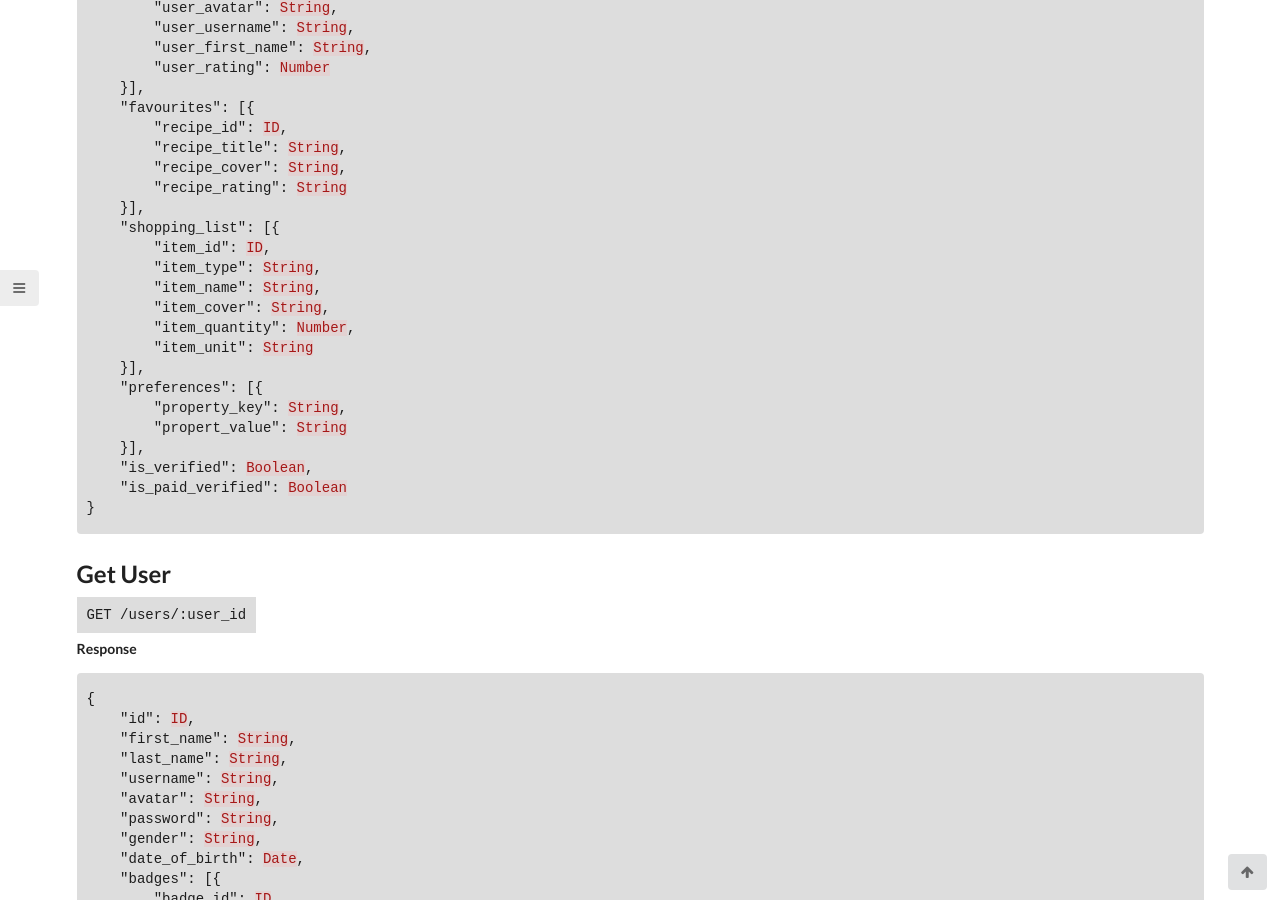
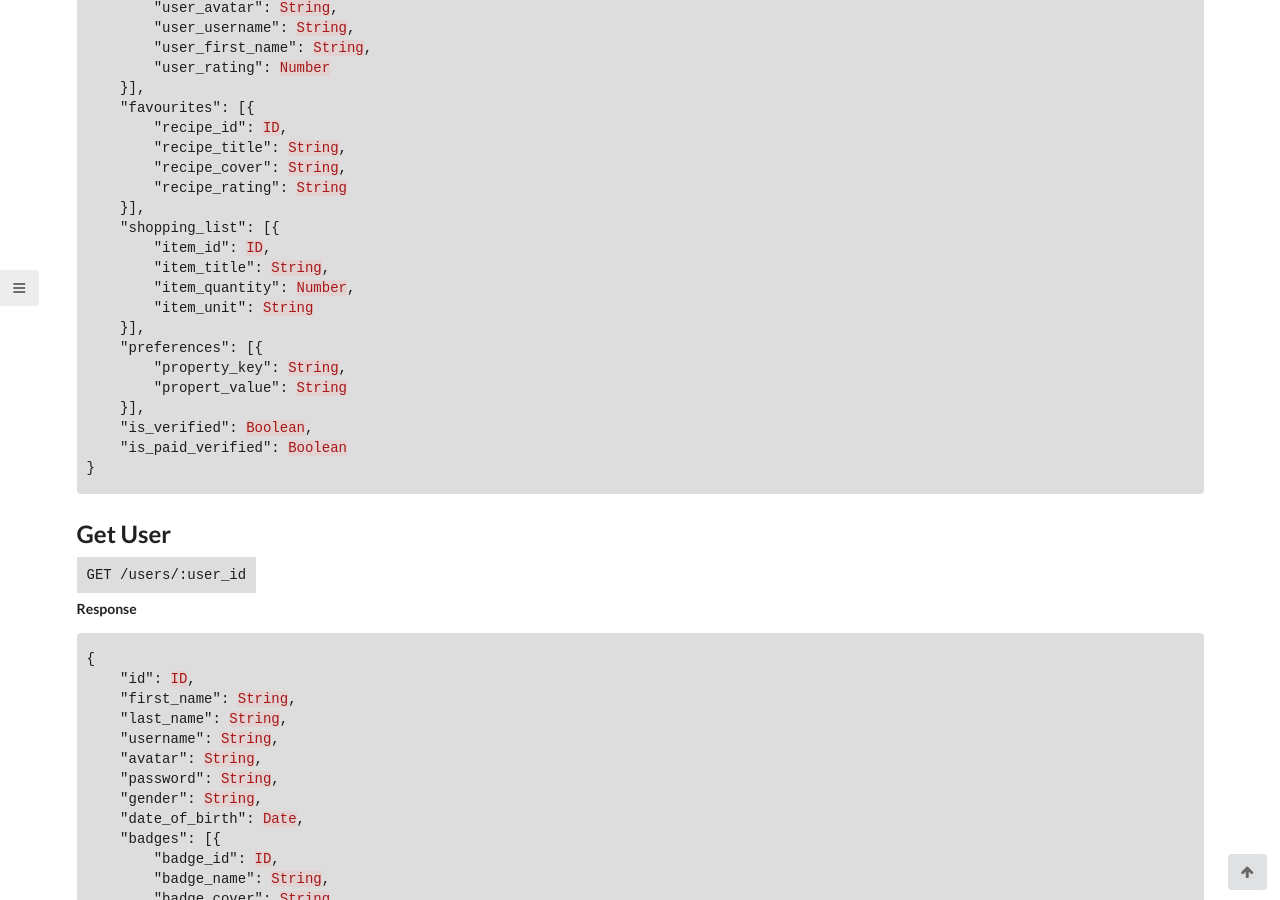
Before and after one commit to letsallchef/docs, a Jekyll site: the page built from _posts/api/2017-03-04-users.md, in a window 1280 px wide and 900 px high, scrolled down 3305 px. Built offline with Jekyll 4.4.1, drawn with Linux system fonts in a browser that asks for light colours; some of the changed text lies outside the part shown.

Commit message:
removes unwanted data from shopping list

```diff
--- a/_posts/api/2017-03-04-users.md
+++ b/_posts/api/2017-03-04-users.md
@@ -174,9 +174,7 @@ Chefs and awesome people are now just a click away !
     }],
     "shopping_list": [{
         "item_id": ID,
-        "item_type": String,
-        "item_name": String,
-        "item_cover": String,
+        "item_title": String,
         "item_quantity": Number,
         "item_unit": String
     }],
@@ -251,10 +249,8 @@ Chefs and awesome people are now just a click away !
         "recipe_rating": String
         }],
     "shopping_list": [{
-        "item_id": ID,
-        "item_type": String,
-        "item_name": String,
-        "item_cover": String,
+         "item_id": ID,
+        "item_title": String,
         "item_quantity": Number,
         "item_unit": String
         }],
```
